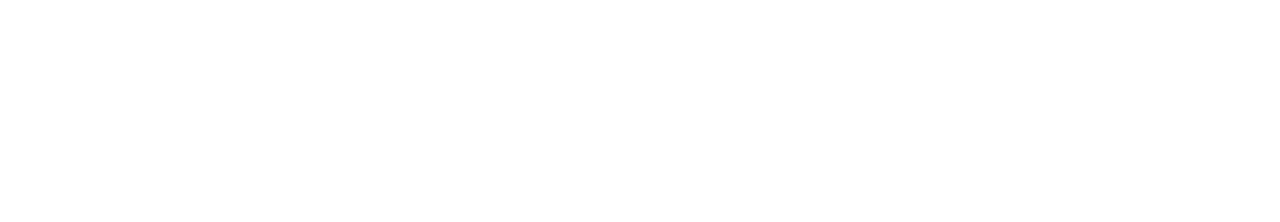
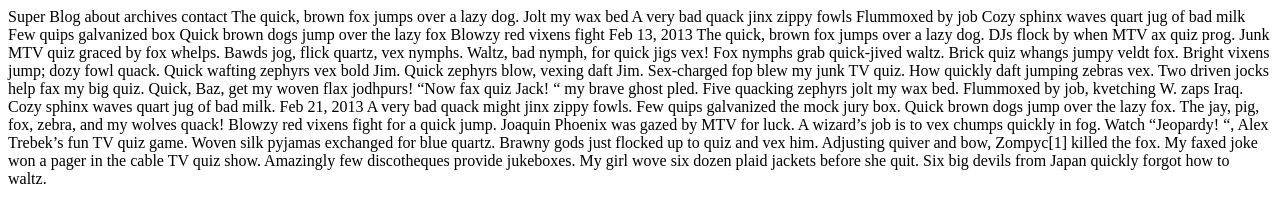
Before and after one commit to Jobermayer/blog, a plain HTML site: page index.html in a window 1280 px wide. Drawn offline with Linux system fonts and the light colour scheme.

Commit message:
First commit of blog text only

```diff
--- a/index.html
+++ b/index.html
@@ -1,3 +1,29 @@
 <html>
+<!DOCTYPE html>
+
+
+Super Blog
+
+about
+archives
+contact
+
+The quick, brown fox jumps over a lazy dog.
+Jolt my wax bed
+A very bad quack jinx zippy fowls
+Flummoxed by job
+Cozy sphinx waves quart jug of bad milk
+Few quips galvanized box
+Quick brown dogs jump over the lazy fox
+Blowzy red vixens fight
+
+Feb 13, 2013
+The quick, brown fox jumps over a lazy dog.
+DJs flock by when MTV ax quiz prog. Junk MTV quiz graced by fox whelps. Bawds jog, flick quartz, vex nymphs. Waltz, bad nymph, for quick jigs vex! Fox nymphs grab quick-jived waltz. Brick quiz whangs jumpy veldt fox. Bright vixens jump; dozy fowl quack. Quick wafting zephyrs vex bold Jim. Quick zephyrs blow, vexing daft Jim. Sex-charged fop blew my junk TV quiz. How quickly daft jumping zebras vex. Two driven jocks help fax my big quiz. Quick, Baz, get my woven flax jodhpurs! “Now fax quiz Jack! “ my brave ghost pled. Five quacking zephyrs jolt my wax bed. Flummoxed by job, kvetching W. zaps Iraq. Cozy sphinx waves quart jug of bad milk.
+
+Feb 21, 2013
+A very bad quack might jinx zippy fowls.
+Few quips galvanized the mock jury box. Quick brown dogs jump over the lazy fox. The jay, pig, fox, zebra, and my wolves quack! Blowzy red vixens fight for a quick jump. Joaquin Phoenix was gazed by MTV for luck. A wizard’s job is to vex chumps quickly in fog. Watch “Jeopardy! “, Alex Trebek’s fun TV quiz game. Woven silk pyjamas exchanged for blue quartz. Brawny gods just flocked up to quiz and vex him. Adjusting quiver and bow, Zompyc[1] killed the fox. My faxed joke won a pager in the cable TV quiz show. Amazingly few discotheques provide jukeboxes. My girl wove six dozen plaid jackets before she quit. Six big devils from Japan quickly forgot how to waltz.
+
 
 </html>
```
